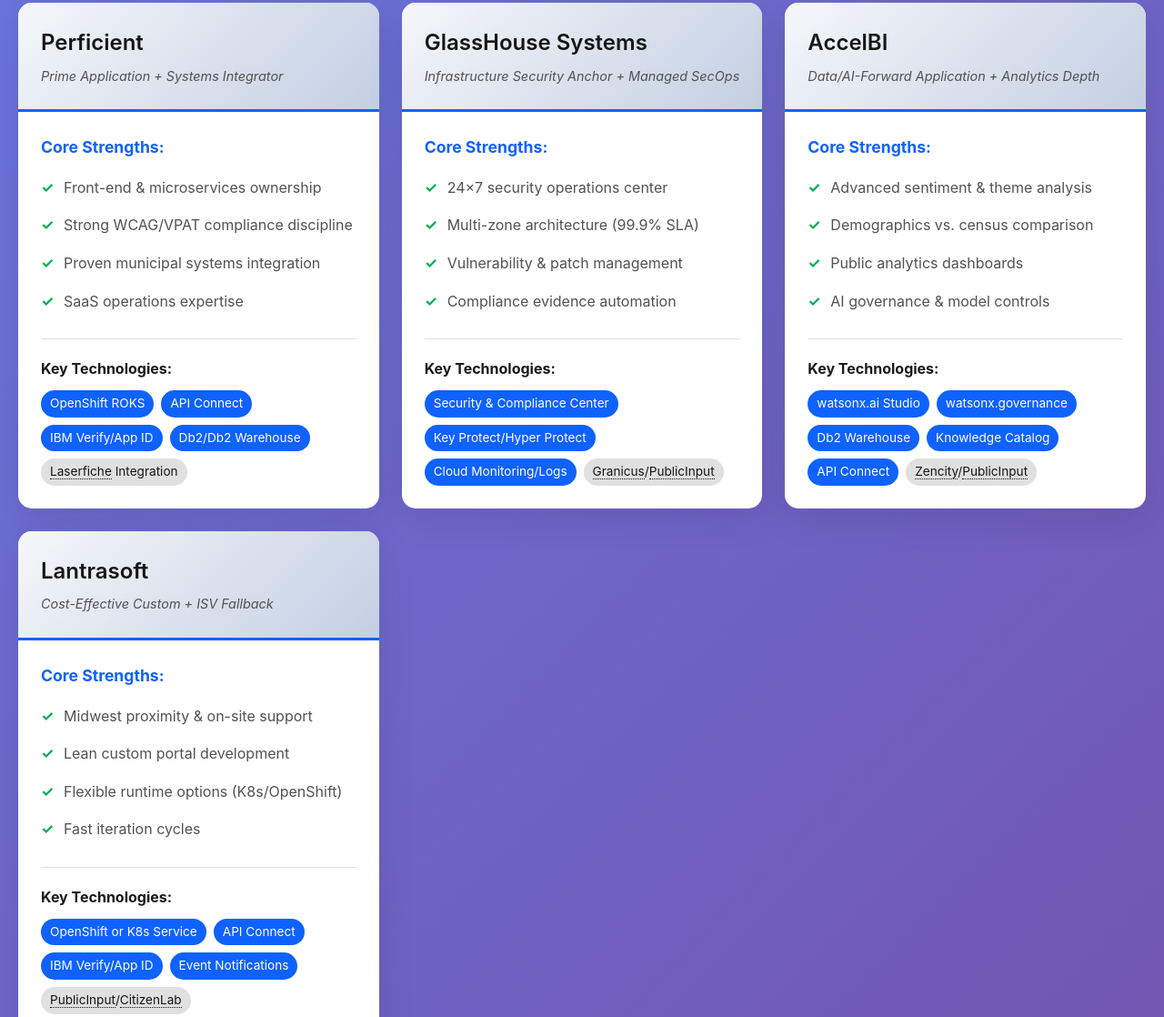
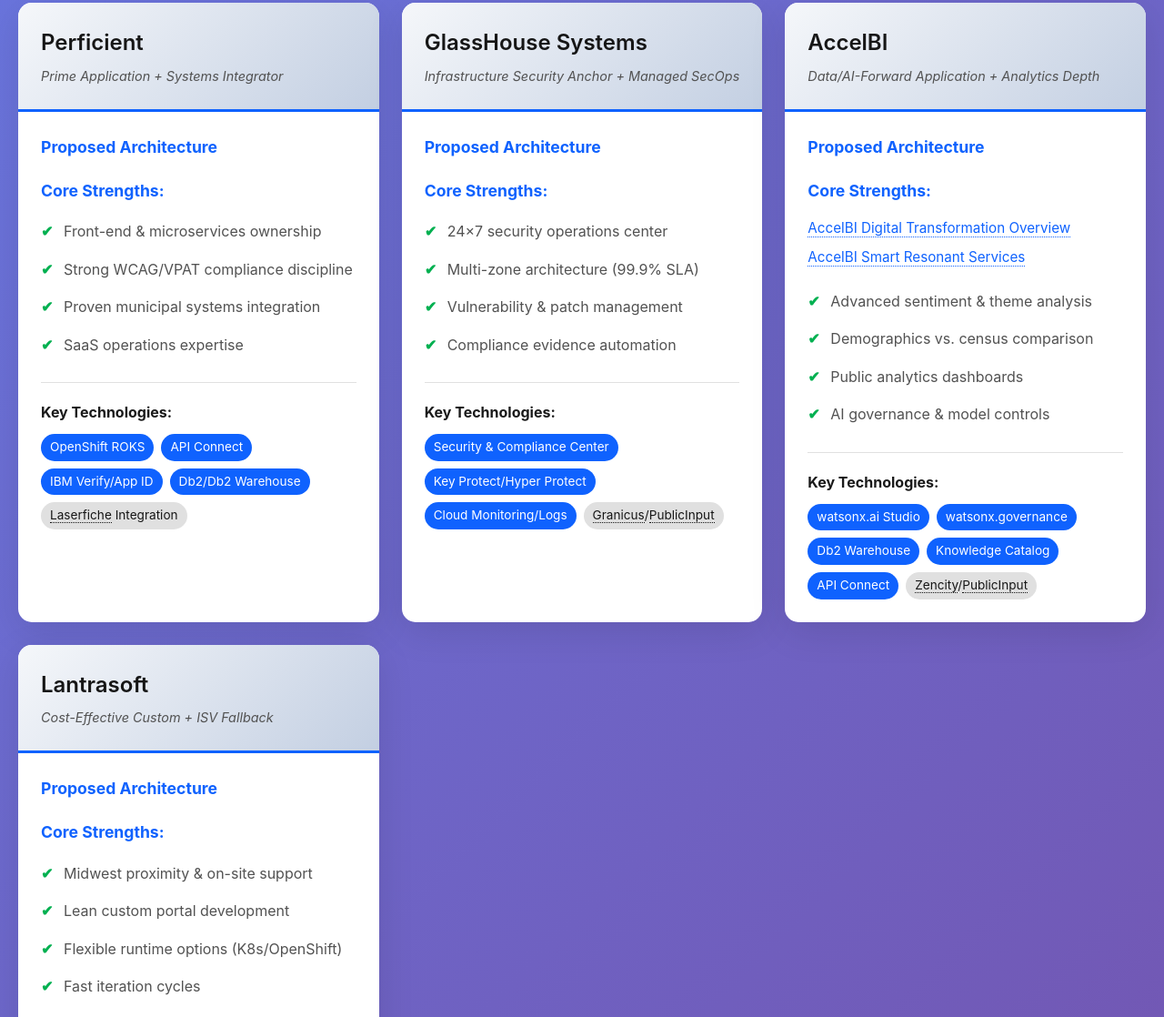
Before and after one commit to sm911/owosso-rfp, a plain HTML site: page index.html in a window 1280 px wide. Shown: the part 868-1986 px from the top of the page at 91% size. Drawn offline with Linux system fonts and the light colour scheme.

Commit message:
Add files via upload

```diff
--- a/index.html
+++ b/index.html
@@ -205,6 +205,46 @@
             padding: 25px;
         }
 
+        .partner-architecture {
+            margin-bottom: 20px;
+        }
+
+        .partner-architecture h4 {
+            color: #0f62fe;
+            margin-bottom: 0;
+            font-size: 1.1em;
+        }
+
+        .partner-architecture h4 a {
+            color: #0f62fe;
+            text-decoration: none;
+            transition: text-decoration 0.3s ease;
+        }
+
+        .partner-architecture h4 a:hover {
+            text-decoration: underline;
+        }
+
+        .partner-documents {
+            margin: 15px 0;
+        }
+
+        .partner-documents p {
+            margin: 8px 0;
+            font-size: 0.95em;
+        }
+
+        .partner-documents a {
+            color: #0f62fe;
+            text-decoration: none;
+            border-bottom: 1px dotted #0f62fe;
+            transition: border-bottom 0.3s ease;
+        }
+
+        .partner-documents a:hover {
+            border-bottom-style: solid;
+        }
+
         .partner-strengths {
             margin-bottom: 20px;
         }
@@ -227,7 +267,7 @@
         }
 
         .strength-list li:before {
-            content: "✓";
+            content: "✔";
             position: absolute;
             left: 0;
             color: #00b050;
@@ -480,12 +520,15 @@
         <section class="partners-section">
             <h2>🤝 IBM Business Partner Architectures</h2>
             <div class="partners-grid">
-                <div class="partner-card" onclick="window.location.href='perficient-civic-engagement.html'">
+                <div class="partner-card">
                     <div class="partner-header">
-                        <div class="partner-name"><a href="https://www.perficient.com/" target="_blank" onclick="event.stopPropagation()">Perficient</a></div>
+                        <div class="partner-name"><a href="https://www.perficient.com/" target="_blank">Perficient</a></div>
                         <div class="partner-pattern">Prime Application + Systems Integrator</div>
                     </div>
                     <div class="partner-content">
+                        <div class="partner-architecture">
+                            <h4><a href="perficient-civic-engagement.html">Proposed Architecture</a></h4>
+                        </div>
                         <div class="partner-strengths">
                             <h4>Core Strengths:</h4>
                             <ul class="strength-list">
@@ -502,18 +545,21 @@
                                 <span class="tech-badge ibm">API Connect</span>
                                 <span class="tech-badge ibm">IBM Verify/App ID</span>
                                 <span class="tech-badge ibm">Db2/Db2 Warehouse</span>
-                                <span class="tech-badge"><a href="laserfiche.html" onclick="event.stopPropagation()">Laserfiche</a> Integration</span>
+                                <span class="tech-badge"><a href="laserfiche.html">Laserfiche</a> Integration</span>
                             </div>
                         </div>
                     </div>
                 </div>
 
-                <div class="partner-card" onclick="window.location.href='glasshouse-civic-platform.html'">
+                <div class="partner-card">
                     <div class="partner-header">
-                        <div class="partner-name"><a href="https://www.ghsystems.com/" target="_blank" onclick="event.stopPropagation()">GlassHouse Systems</a></div>
+                        <div class="partner-name"><a href="https://www.ghsystems.com/" target="_blank">GlassHouse Systems</a></div>
                         <div class="partner-pattern">Infrastructure Security Anchor + Managed SecOps</div>
                     </div>
                     <div class="partner-content">
+                        <div class="partner-architecture">
+                            <h4><a href="glasshouse-civic-platform.html">Proposed Architecture</a></h4>
+                        </div>
                         <div class="partner-strengths">
                             <h4>Core Strengths:</h4>
                             <ul class="strength-list">
@@ -529,20 +575,27 @@
                                 <span class="tech-badge ibm">Security & Compliance Center</span>
                                 <span class="tech-badge ibm">Key Protect/Hyper Protect</span>
                                 <span class="tech-badge ibm">Cloud Monitoring/Logs</span>
-                                <span class="tech-badge"><a href="granicus.html" onclick="event.stopPropagation()">Granicus</a>/<a href="publicinput.html" onclick="event.stopPropagation()">PublicInput</a></span>
+                                <span class="tech-badge"><a href="granicus.html">Granicus</a>/<a href="publicinput.html">PublicInput</a></span>
                             </div>
                         </div>
                     </div>
                 </div>
 
-                <div class="partner-card" onclick="window.location.href='accelbi-civic-platform.html'">
+                <div class="partner-card">
                     <div class="partner-header">
-                        <div class="partner-name"><a href="https://www.accelbi.com/" target="_blank" onclick="event.stopPropagation()">AccelBI</a></div>
+                        <div class="partner-name"><a href="https://www.accelbi.com/" target="_blank">AccelBI</a></div>
                         <div class="partner-pattern">Data/AI-Forward Application + Analytics Depth</div>
                     </div>
                     <div class="partner-content">
+                        <div class="partner-architecture">
+                            <h4><a href="accelbi-civic-platform.html">Proposed Architecture</a></h4>
+                        </div>
                         <div class="partner-strengths">
                             <h4>Core Strengths:</h4>
+                            <div class="partner-documents">
+                                <p><a href="accelbi-digital-transformation.pdf">AccelBI Digital Transformation Overview</a></p>
+                                <p><a href="accelbi-smart-resonant-services.pdf">AccelBI Smart Resonant Services</a></p>
+                            </div>
                             <ul class="strength-list">
                                 <li>Advanced sentiment & theme analysis</li>
                                 <li>Demographics vs. census comparison</li>
@@ -558,18 +611,21 @@
                                 <span class="tech-badge ibm">Db2 Warehouse</span>
                                 <span class="tech-badge ibm">Knowledge Catalog</span>
                                 <span class="tech-badge ibm">API Connect</span>
-                                <span class="tech-badge"><a href="zencity.html" onclick="event.stopPropagation()">Zencity</a>/<a href="publicinput.html" onclick="event.stopPropagation()">PublicInput</a></span>
+                                <span class="tech-badge"><a href="zencity.html">Zencity</a>/<a href="publicinput.html">PublicInput</a></span>
                             </div>
                         </div>
                     </div>
                 </div>
 
-                <div class="partner-card" onclick="window.location.href='lantrasoft-civic-platform.html'">
+                <div class="partner-card">
                     <div class="partner-header">
-                        <div class="partner-name"><a href="https://www.lantrasoft.com/" target="_blank" onclick="event.stopPropagation()">Lantrasoft</a></div>
+                        <div class="partner-name"><a href="https://www.lantrasoft.com/" target="_blank">Lantrasoft</a></div>
                         <div class="partner-pattern">Cost-Effective Custom + ISV Fallback</div>
                     </div>
                     <div class="partner-content">
+                        <div class="partner-architecture">
+                            <h4><a href="lantrasoft-civic-platform.html">Proposed Architecture</a></h4>
+                        </div>
                         <div class="partner-strengths">
                             <h4>Core Strengths:</h4>
                             <ul class="strength-list">
@@ -586,7 +642,7 @@
                                 <span class="tech-badge ibm">API Connect</span>
                                 <span class="tech-badge ibm">IBM Verify/App ID</span>
                                 <span class="tech-badge ibm">Event Notifications</span>
-                                <span class="tech-badge"><a href="publicinput.html" onclick="event.stopPropagation()">PublicInput</a>/<a href="citizenlab.html" onclick="event.stopPropagation()">CitizenLab</a></span>
+                                <span class="tech-badge"><a href="publicinput.html">PublicInput</a>/<a href="citizenlab.html">CitizenLab</a></span>
                             </div>
                         </div>
                     </div>
```
